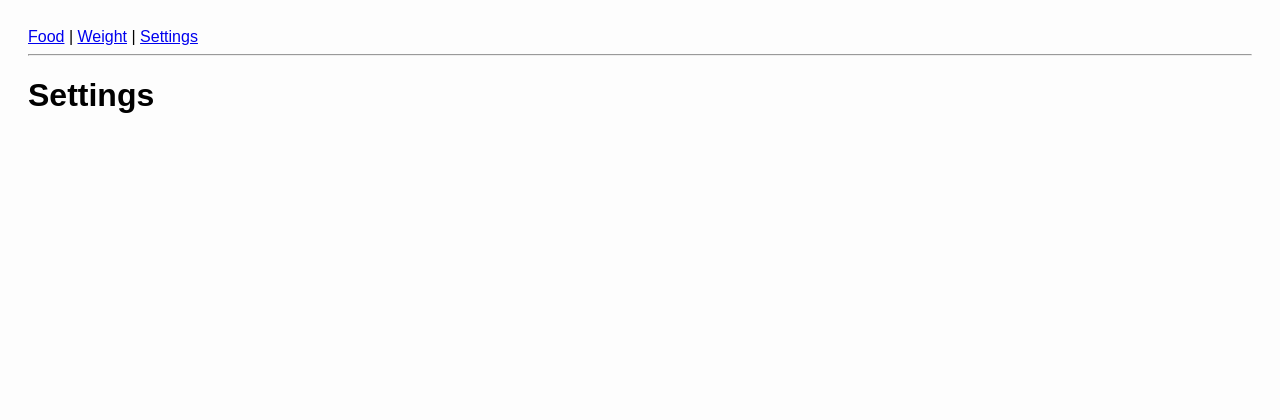
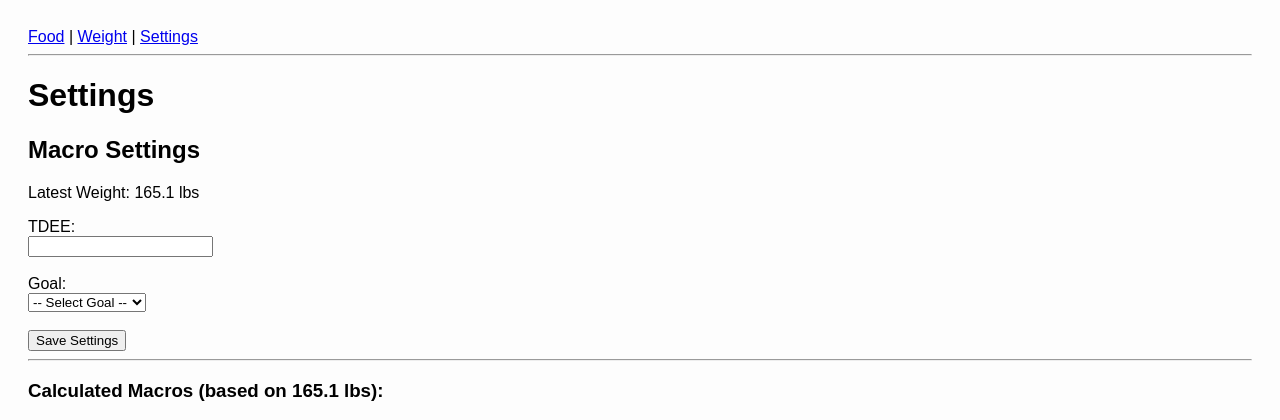
Before and after one commit to KurtJJensen01/Macro-Tracker, a Flask app: page /settings in a window 1280 px wide. Shown: the top 420 px of the page. Run offline with Flask 3, Linux system fonts and the light colour scheme; data comes from the database, SQL or seed files in the repository; both versions use the stored data as it was after the commit; data that the repository does not hold is empty.

Commit message:
update main.py and settings.html to fix settings display bug

```diff
--- a/main.py
+++ b/main.py
@@ -27,23 +27,15 @@ def index():
 
 @app.route("/food")
 def food_log():
+    # TODO: Replace base.html with your actual food logging template
     return render_template("base.html", title="Food Log")
 
 
 @app.route("/weight")
 def weight_log():
+    # TODO: Replace base.html with your actual weight logging template
     return render_template("base.html", title="Weight Log")
 
-
-@app.route("/settings")
-def settings():
-    return render_template("base.html", title="Settings")
-
-
-if __name__ == "__main__":
-    app.run(debug=True, host="0.0.0.0", port=3000)
-
-from flask import jsonify
 
 # Macro multipliers based on goal
 PROTEIN_MULTIPLIERS = {
@@ -64,17 +56,24 @@ FAT_MULTIPLIERS = {
     "Aggressive Bulk": 0.35
 }
 
+
 def get_latest_weight():
     with sqlite3.connect(DB_NAME) as conn:
         cur = conn.cursor()
         cur.execute("""
             SELECT weight FROM weight_logs
-            WHERE date = (SELECT MAX(date) FROM weight_logs)
-            ORDER BY time_of_day = 'morning' DESC, time_of_day = 'night' DESC
+            ORDER BY date DESC,
+                     CASE time_of_day
+                         WHEN 'morning' THEN 1
+                         WHEN 'night' THEN 0
+                         ELSE 2
+                     END
             LIMIT 1
         """)
         row = cur.fetchone()
         return row[0] if row else None
+
+
 
 @app.route("/settings", methods=["GET", "POST"])
 def settings():
@@ -101,18 +100,34 @@ def settings():
         if row:
             tdee, goal = row
 
-    # Calculate macros if possible
+    # Always include latest weight if it exists
+    if latest_weight:
+        macros["weight"] = latest_weight
+
+    # Then calculate macros if we also have tdee and goal
     if tdee and goal and latest_weight:
         protein = round(latest_weight * PROTEIN_MULTIPLIERS[goal])
         fat = round(latest_weight * FAT_MULTIPLIERS[goal])
         carbs = round((int(tdee) - (protein * 4 + fat * 9)) / 4)
-        macros = {
+        macros.update({
             "protein": protein,
             "fat": fat,
             "carbs": carbs,
             "tdee": tdee,
-            "goal": goal,
-            "weight": latest_weight
-        }
+            "goal": goal
+        })
+
 
     return render_template("settings.html", title="Settings", macros=macros)
+
+@app.route("/debug-weight-logs")
+def debug_weight_logs():
+    with sqlite3.connect(DB_NAME) as conn:
+        cur = conn.cursor()
+        cur.execute("SELECT date, time_of_day, weight FROM weight_logs ORDER BY date DESC")
+        rows = cur.fetchall()
+    return "<br>".join([f"{date} | {time} | {weight} lbs" for date, time, weight in rows])
+
+
+if __name__ == "__main__":
+    app.run(debug=True, host="0.0.0.0", port=3000)
--- a/templates/settings.html
+++ b/templates/settings.html
@@ -1,6 +1,9 @@
 {% extends "base.html" %}
 {% block content %}
 <h2>Macro Settings</h2>
+
+<!-- Display the latest weight if available -->
+<p>Latest Weight: {{ macros.weight if macros.weight else "Not found" }} lbs</p>
 
 <form method="POST">
     <label>TDEE:</label><br>
```
Also changed, not shown: tracker.db.
